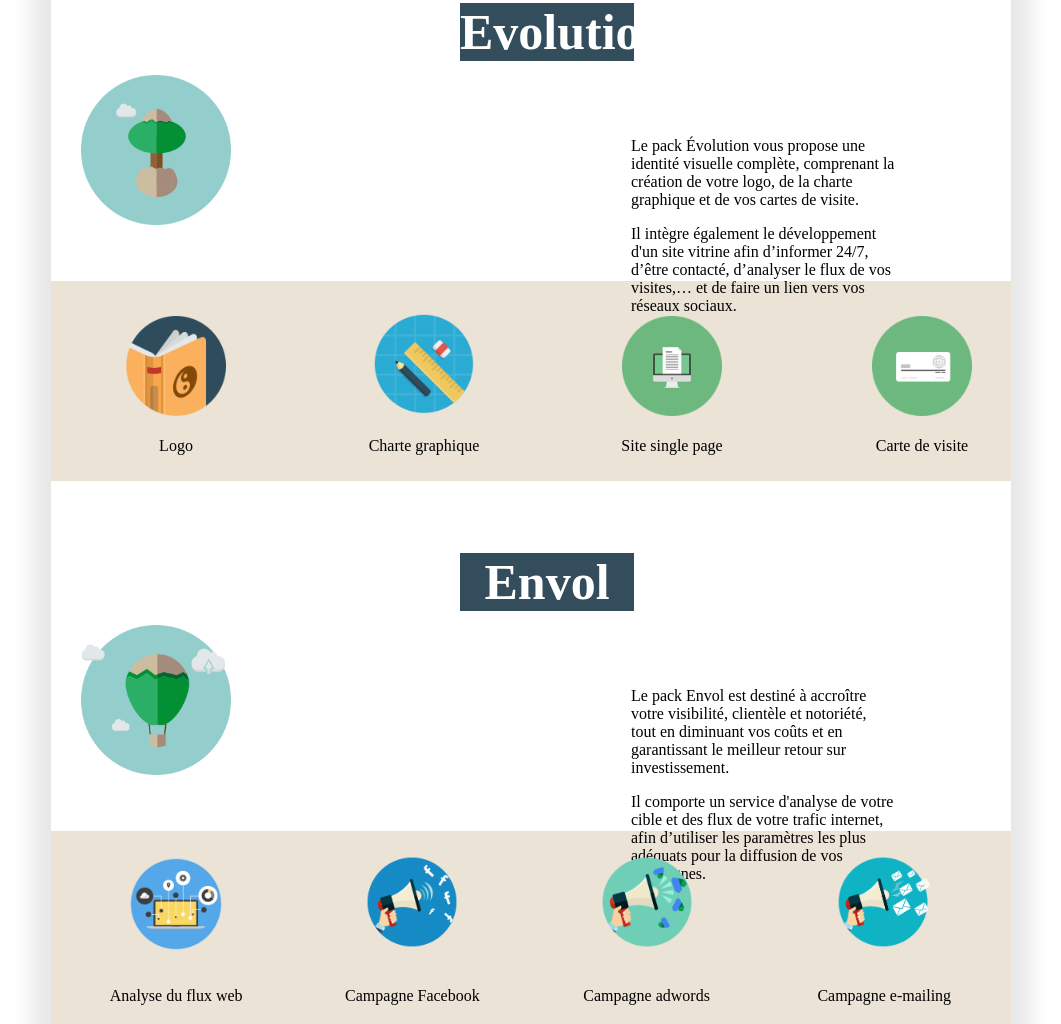
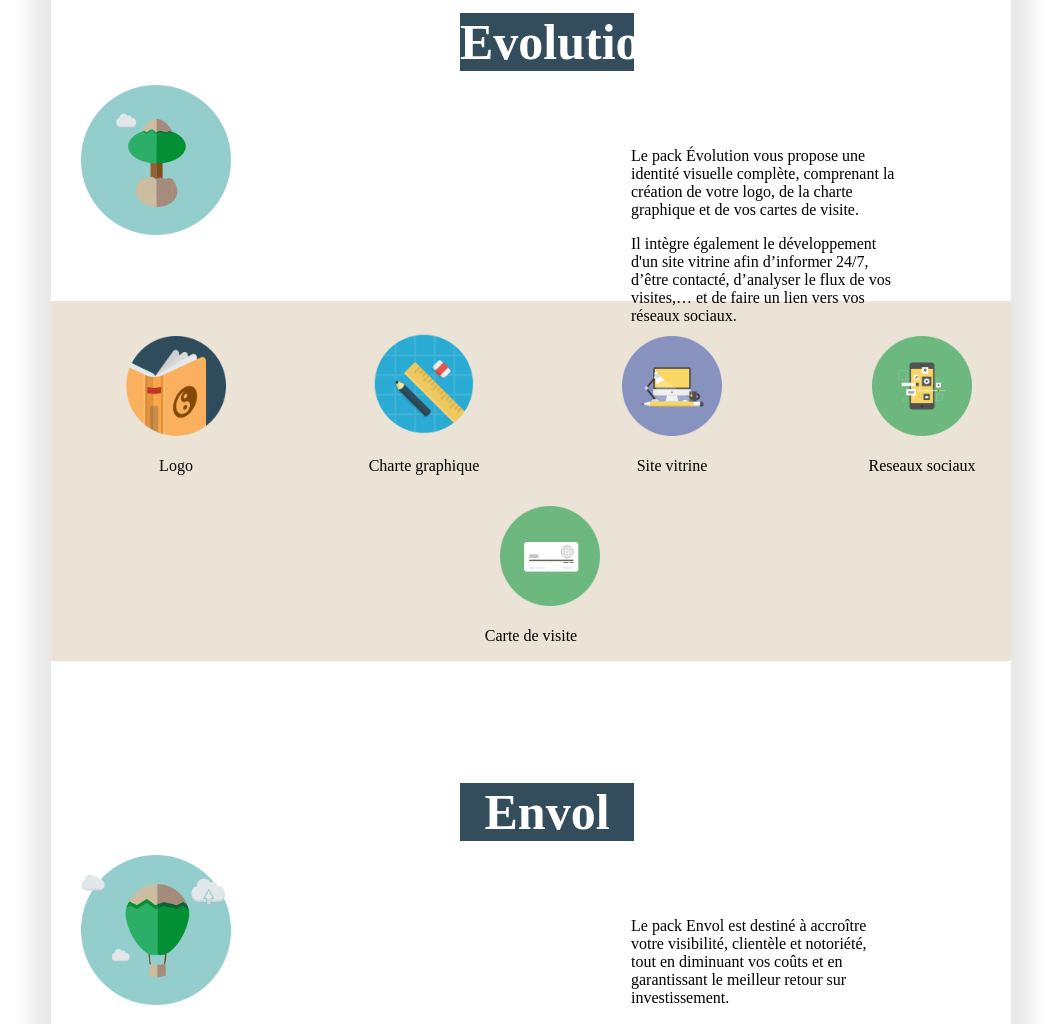
Before and after one commit to Antoinedbp/youcommunik, a plain HTML site: page index.html in a window 1280 px wide. Shown: the part 989-2013 px from the top of the page, without its empty margins (109-1170 px from the left). Drawn offline with Linux system fonts and the light colour scheme.

```diff
--- a/index.html
+++ b/index.html
@@ -102,14 +102,22 @@
                 </div>
             </div>
             <div class="alignementTitre">
-                <div><img src="./youcommunik/public/img/site-single-page.png" alt="Site single page"></div>
+                <div><img src="./youcommunik/public/img/site-vitrine.png" alt="Site vitrine"></div>
                 <div class="pCenter">
-                    <p>Site single page</p>
+                    <p>Site vitrine</p>
                 </div>
             </div>
             <div class="alignementTitre">
-                <div><img src="./youcommunik/public/img/carte-visite.png" alt="Carte de visite"></div>
+                <div><img src="./youcommunik/public/img/reseaux-sociaux.png" alt=" Icon Reseaux sociaux"></div>
                 <div class="pCenter">
+                    <p>Reseaux sociaux</p>
+                </div>
+            </div>
+        </div>
+        <div>
+            <div class="divSolo">
+                <div><img src="./youcommunik/public/img/carte-visite.png" alt="Icon Carte de visite"></div>
+                <div class="pCenter1">
                     <p>Carte de visite</p>
                 </div>
             </div>
--- a/youcommunik/public/css/style.css
+++ b/youcommunik/public/css/style.css
@@ -192,6 +192,7 @@ nav{
     display: flex;
     align-items: center;
     justify-content: space-evenly;
+    margin-top: 10px;
 }
 .alignementTitre{
     display: block;
@@ -209,9 +210,19 @@ nav{
 }
 .divSolo{
     justify-content: center;
+    display: block;
+    align-items: center;
+    margin-bottom: 10px;
+    background-color: #eae3d6;
+    margin-top: -70px;
+}
+.pCenter1{
     display: flex;
-    margin-left: 20px;
+    justify-content: center;
+    margin-bottom: 50px;
+    margin-top: -70px;
 }
+
 .pCenter{
     display: flex;
     justify-content: center;
@@ -220,9 +231,19 @@ nav{
 .alignementTitre>div:first-of-type{
     height: 180px;
 }
-.divSolo>img{
-    height: 80px;
+.divSolo>div>img{
 
+    align-items: center;
+    transform:scale(0.40);
+    display: flex;
+    justify-content: space-between;
+    margin-left: 39%;
+}
+.divSolo>div{
+    display: flex;
+    text-align: center;
+    align-content: center;
+    padding-bottom: -30%;
 }
 footer{
     background-color: #393a3b;
@@ -238,6 +259,7 @@ footer>h3{
     color: #fff;
 }
 footer>ul{
+    display: flex;
     list-style: none;
     height: 100px;
     width: 25%;
@@ -255,7 +277,10 @@ footer>ul>li>img{
     display: block;
     width: 35%;
 }
-.monPacks>
+footer>.monpacks{
+    display: flex;
+}
+
 /* footer>p{
     color: white;
 }
```
